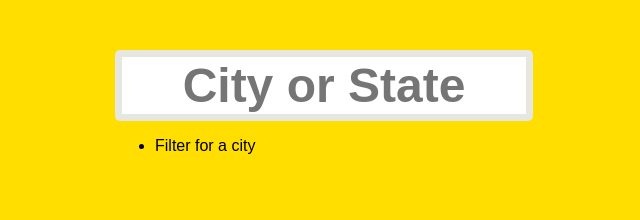
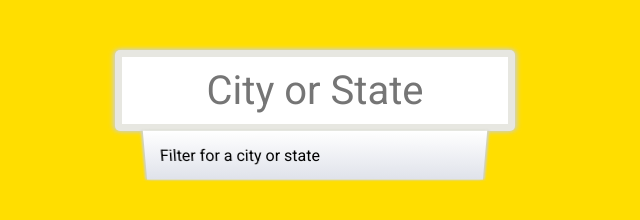
Before and after one commit to mveyron/JavaScript30, a plain HTML site: page 06 - Ajax Type Ahead/index.html in a window 1280 px wide. Shown: the whole page, without its empty margins (325-965 px from the left). Drawn offline with Linux system fonts and the light colour scheme; no server answers.

Commit message:
06: styles

```diff
--- a/06 - Ajax Type Ahead/index.html
+++ b/06 - Ajax Type Ahead/index.html
@@ -12,7 +12,7 @@
 <form class="search-form">
 	<input type="test" name="search" class="search" placeholder="City or State">
 	<ul class="suggestions">
-		<li>Filter for a city</li>
+		<li>Filter for a city or state</li>
 	</ul>
 </form>
 
--- a/06 - Ajax Type Ahead/styles.css
+++ b/06 - Ajax Type Ahead/styles.css
@@ -1,7 +1,12 @@
 html {
 	box-sizing: border-box;
 	background-color: #FFDE00;
-	font-family: 'Muli', sans-serif;
+	font-family: 'Roboto', sans-serif;
+	overflow-y: hidden;
+}
+
+* {
+	box-sizing: border-box;
 }
 
 .search-form {
@@ -13,14 +18,47 @@ html {
 input.search {
 	width: 100%;
 	font-family: inherit;
-	font-size: 3rem;
-	font-weight: bold;
+	font-size: 40px;
+	padding: 10px 0;
 	border: 7px solid rgba(225, 226, 218, 0.8);
     border-radius: 5px;
     text-align: center;
+    box-shadow: 2px 0px 5px rgb(208, 210, 198),
+    			-2px 0px 5px rgb(208, 210, 198);
 }
 
 .search:focus,
 .search:active {
-	outline: 1px dotted grey;
+	outline: none;
 }
+
+.suggestions {
+	padding: 0;
+    margin: 0 30px;
+	width: 340px;
+}
+
+.suggestions li {
+	list-style-type: none;
+	background-color: white;
+	padding: 15px;
+	font-size: 16px;
+	margin: 0;
+	box-shadow: 2px 0px 2px rgb(208, 210, 198),
+    			-2px 0px 2px rgb(208, 210, 198);
+}
+
+span.population {
+	float: right;
+	font-size: 14px;
+}
+
+.suggestions li:nth-child(odd) {
+	transform: perspective(100px) rotateX(-3deg);
+	background: linear-gradient(to bottom, white, rgb(223, 226, 234));
+}
+
+.suggestions li:nth-child(even) {
+	transform: perspective(100px) rotateX(3deg);
+	background: linear-gradient(to top, white, white 50%, rgb(223, 226, 234));
+}
```
